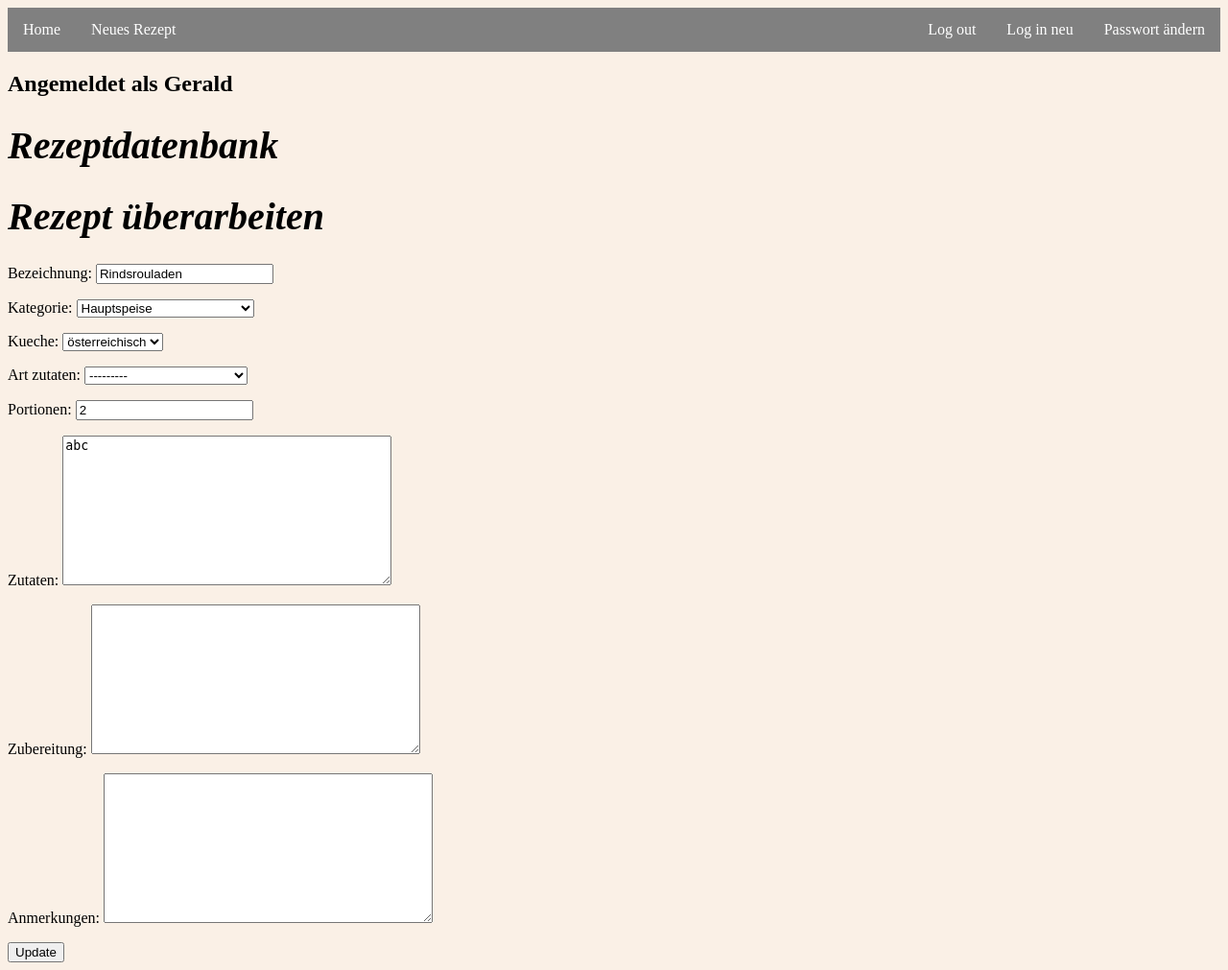
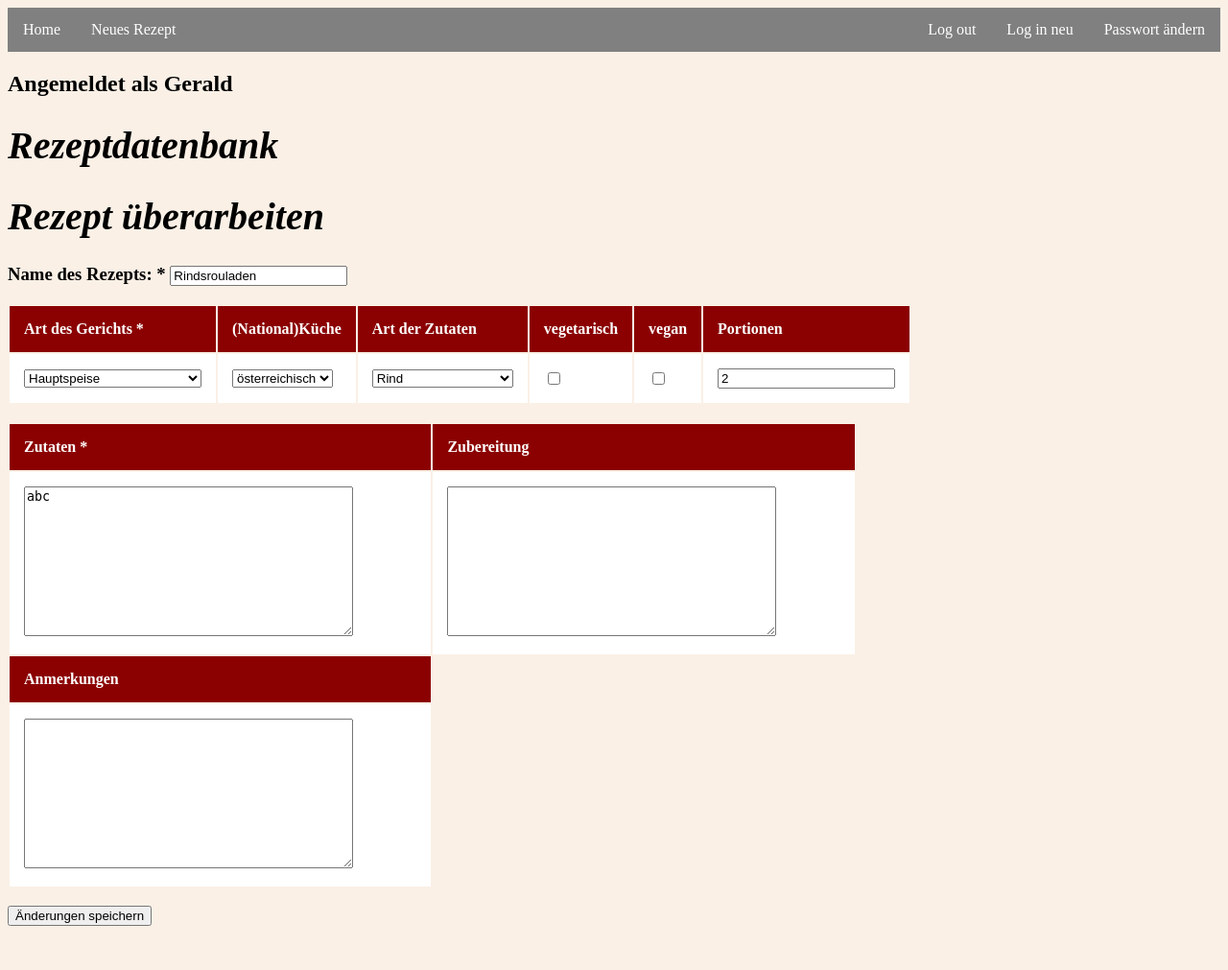
Before and after one commit to Gergerman/rdb-fuer-pa, a Django app: page /rezept/1/edit/ in a window 1280 px wide. Shown: the whole page at 96% size. After the commit the page ends 965 px from the top, so only its background shows below. Run offline with Django 3.2, Linux system fonts and the light colour scheme; a user stored in the database is signed in; data comes from the database, SQL or seed files in the repository; both versions use the stored data as it was after the commit; lists and menus that the app fills with data are empty.

Commit message:
vegan-Suche

```diff
--- a/rezepte/models.py
+++ b/rezepte/models.py
@@ -43,37 +43,44 @@ SPEISENART = [
     ]
 
 KUECHE = [
+    ('international','international'),
     ('österreichisch','österreichisch'),
     ('italienisch','italienisch'),
     ('thailändisch','thailändisch'),
     ('chinesisch','chinesisch'),
-    ('französisch','französisch')
+    ('französisch','französisch'),
+    ('spanisch','spanisch'),
+    ('japanisch','japanisch'),
+    ('---------','---------')
     ]
 
 ZUTATART = [
     ('Fleisch','Fleisch'),
-    ('Fleisch - Schwein','Fleisch - Schwein'),
-    ('Fleisch - Rind','Fleisch - Rind'),
-    ('Fleisch - Lamm','Fleisch - Lamm'),
-    ('Fleisch - Huhn, Geflügel','Fleisch - Huhn, Geflügel'),
-    ('Fleisch - Wild','Fleisch - Wild'),
+    ('Schwein','Schwein'),
+    ('Rind','Rind'),
+    ('Lamm','Lamm'),
+    ('Huhn, Geflügel','Huhn, Geflügel'),
+    ('Wild','Wild'),
     ('Pasta','Pasta'),
-    ('vegetarisch','vegetarisch'),
-    ('vegetarisch - Pasta','vegetarisch - Pasta'),
-    ('vegetarisch - Gemüse','vegetarisch - Gemüse'),
-    ('vegetarisch - Mehlspeise','vegetarisch - Mehlspeise'),
-    ('Fisch, Meeresfrüchte','Fisch, Meeresfrüchte')
+    ('Gemüse','Gemüse'),
+    ('Obst','Obst'),
+    ('Reis, Getreide','Reis, Getreide'),
+    ('Mehlspeise','Mehlspeise'),
+    ('Fisch, Meeresfrüchte','Fisch, Meeresfrüchte'),
+    ('-----','-----------')
 ]
 
 class Rezept(models.Model):
     koch = models.ForeignKey('auth.User', on_delete=models.CASCADE)
-    bezeichnung = models.CharField(max_length=80)
+    bezeichnung = models.CharField(max_length=120)
     kategorie = models.CharField(max_length=80, choices=SPEISENART)
     #kategorie = models.ForeignKey(Speisenart, on_delete=models.CASCADE)
     #kueche = models.ForeignKey(Kueche, on_delete=models.CASCADE)
     kueche = models.CharField(max_length=80, blank=True, choices=KUECHE)
     #art_zutaten = models.ForeignKey(Zutatenart, on_delete=models.CASCADE)
     art_zutaten = models.CharField(max_length=80, blank=True, choices=ZUTATART)
+    vegetarisch = models.BooleanField(default=False)
+    vegan = models.BooleanField(default=False)
     portionen = models.PositiveIntegerField(blank=True, null=True, default=4)
     bewertung = models.PositiveIntegerField(blank=True, null=True)
     zutaten = models.TextField()
--- a/rezepte/views.py
+++ b/rezepte/views.py
@@ -19,6 +19,11 @@ class RezeptListView(ListView):
     def get_queryset(self):
         q1 = self.request.GET.get("SF1")
         q2 = self.request.GET.get("SF2")
+        veget = self.request.GET.get("vegetarisch")
+        vegan = self.request.GET.get("vegan")
+
+        veganliste=Rezept.objects.filter(vegan=True)
+        vegetliste=Rezept.objects.filter(vegetarisch=True)
 
         rezeptliste1 = (Rezept.objects.filter(Q(bezeichnung__icontains=q1)
         | Q(kategorie__icontains=q1)
@@ -31,7 +36,12 @@ class RezeptListView(ListView):
         | Q(art_zutaten__icontains=q2))
         .order_by('bezeichnung'))
 
-        suchergebnis = rezeptliste1 & rezeptliste2
+        if vegan:
+            suchergebnis = rezeptliste1 & rezeptliste2 & veganliste
+        elif veget:
+            suchergebnis = rezeptliste1 & rezeptliste2 & (vegetliste | veganliste)
+        else:
+            suchergebnis = rezeptliste1 & rezeptliste2
    #     anzahl = len(suchergebnis)
         return suchergebnis
 
@@ -42,7 +52,7 @@ class RezeptDetailView(DetailView):
 class RezeptNeuView(LoginRequiredMixin,CreateView):
     model = Rezept
     template_name = 'reneu.html'
-    fields = ['bezeichnung', 'kategorie', 'kueche', 'art_zutaten', 'portionen', 'zutaten', 'zubereitung', 'anmerkungen']
+    fields = ['bezeichnung', 'kategorie', 'kueche', 'art_zutaten', 'vegetarisch', 'vegan', 'portionen', 'zutaten', 'zubereitung', 'anmerkungen']
 
     def form_valid(self, form):
         form.instance.koch = self.request.user
@@ -51,7 +61,7 @@ class RezeptNeuView(LoginRequiredMixin,CreateView):
 class RezeptUpdateView(UserPassesTestMixin, UpdateView):
     model = Rezept
     template_name = 'reedit.html'
-    fields = ['bezeichnung', 'kategorie', 'kueche', 'art_zutaten', 'portionen', 'zutaten', 'zubereitung', 'anmerkungen']
+    fields = ['bezeichnung', 'kategorie', 'kueche', 'art_zutaten', 'vegetarisch', 'vegan', 'portionen', 'zutaten', 'zubereitung', 'anmerkungen']
 
     def test_func(self):
         obj = self.get_object()
--- a/templates/base.html
+++ b/templates/base.html
@@ -48,6 +48,7 @@
         li a:hover {
             background-color: #111;
         }
+
    </style>
    <link rel="stylesheet" type="text/css" href="{% static 'css/base.css' %}">
     <title>RDB</title>
--- a/templates/home.html
+++ b/templates/home.html
@@ -11,6 +11,11 @@
     <input type="text" id="SF1" name="SF1"> UND
     <label for="SF2"></label>
     <input type="text" id="SF2" name="SF2"><br><br>
+    <input type="checkbox" width="50px" height="1000px" id="vegetarisch" name="vegetarisch">
+    <label for="vegetarisch">vegetarisches Rezept</label><br>
+    <input type="checkbox" id="vegan" name="vegan">
+    <label for="vegan">veganes Rezept</label><br><br>
+
     <input type="submit" value="Rezeptsuche">
 </form>
 {% endblock content %}
--- a/templates/reedit.html
+++ b/templates/reedit.html
@@ -3,7 +3,42 @@
 {% block content %}
 <h1>Rezept überarbeiten</h1>
 <form action="" method="post">{% csrf_token %}
-    {{ form.as_p }}
-    <input type="submit" value="Update">
+
+    <h3>Name des Rezepts: * {{ form.bezeichnung }}</h3>
+    <table style="width:70%">
+        <tr>
+            <th>Art des Gerichts *</th>
+            <th>(National)Küche</th>
+            <th>Art der Zutaten</th>
+            <th>vegetarisch</th>
+            <th>vegan</th>
+            <th>Portionen</th>
+        </tr>
+        <tr>
+            <td>{{ form.kategorie }}</td>
+            <td>{{ form.kueche }}</td>
+            <td>{{ form.art_zutaten }}</td>
+            <td>{{ form.vegetarisch }}</td>
+            <td>{{ form.vegan }}</td>
+            <td>{{ form.portionen }}</td>
+        </tr>
+    </table><br>
+    <table style="width:70%">
+     <tr>
+         <th>Zutaten *</th>
+         <th>Zubereitung</th>
+     </tr>
+     <tr>
+         <td>{{ form.zutaten }}</td>
+         <td>{{ form.zubereitung }}</td>
+     </tr>
+     <tr>
+         <th>Anmerkungen</th>
+     </tr>
+     <tr>
+         <td>{{ form.anmerkungen }}</td>
+     </tr>
+     </table><br>
+    <input type="submit" value="Änderungen speichern">
 </form>
 {% endblock content %}
```
Also changed, not shown: templates/list.html (+6 -3 lines), templates/redetail.html (+7 -7 lines), templates/reneu.html (+13 -4 lines), db.sqlite3, rezepte/migrations/0020_auto_20230122_1556.py (added), rezepte/migrations/0021_rezept_vegan.py (added), rezepte/migrations/0022_auto_20230122_1914.py (added).
